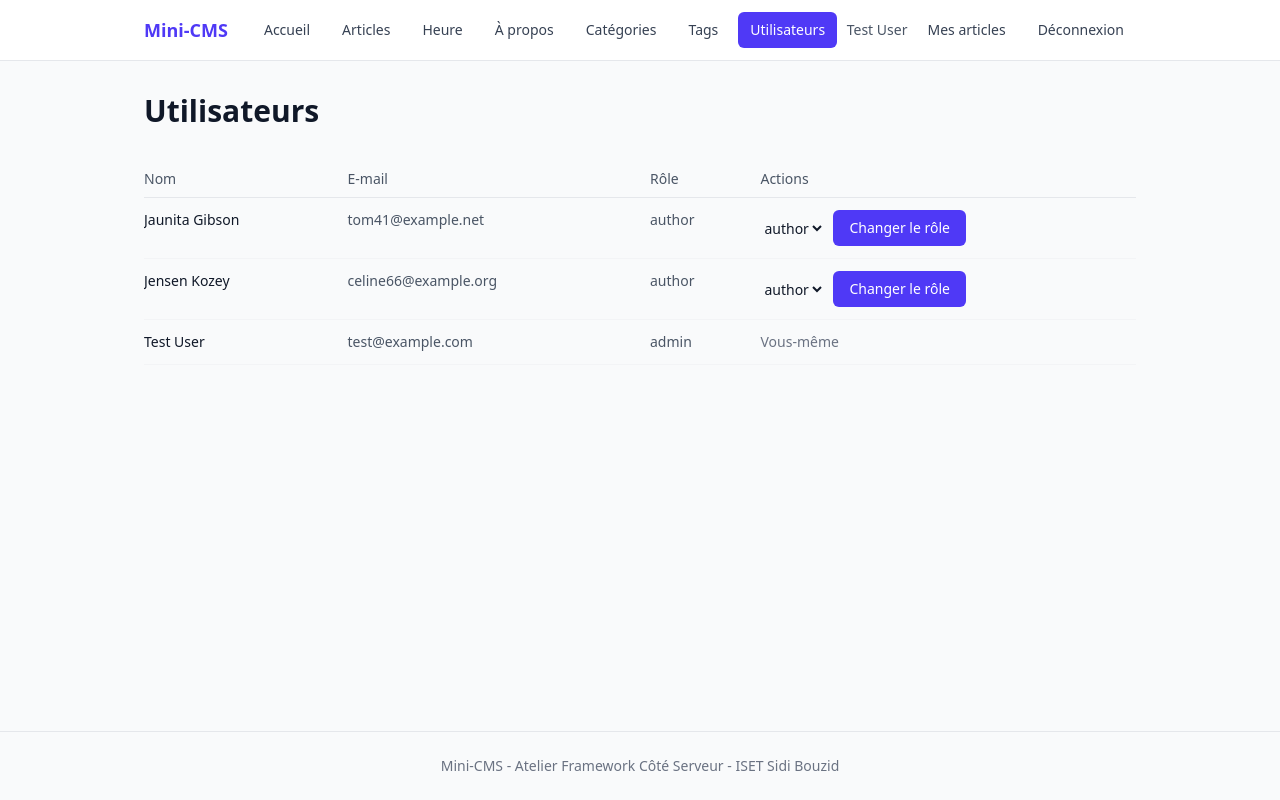
After one commit to bayrem-db/mini-cms, a Laravel app: page /admin/utilisateurs in a window 1280 px wide. The commit adds this page. Run offline with Laravel 12, Linux system fonts and the light colour scheme; a user stored in the database is signed in; data comes from the database, SQL or seed files in the repository; style sheets or scripts are compiled from the project's sources.

Commit message:
Defi : gestion des roles

```diff
--- /dev/null
+++ b/app/Http/Controllers/UserController.php
@@ -0,0 +1,26 @@
+<?php
+
+namespace App\Http\Controllers;
+
+use App\Http\Requests\UpdateUserRoleRequest;
+use App\Models\User;
+use Illuminate\Http\RedirectResponse;
+use Illuminate\View\View;
+
+class UserController extends Controller
+{
+    public function index(): View
+    {
+        return view('admin.users.index', [
+            'users' => User::orderBy('name')->get(),
+        ]);
+    }
+
+    public function updateRole(UpdateUserRoleRequest $request, User $user): RedirectResponse
+    {
+        $user->role = $request->validated()['role'];
+        $user->save();
+
+        return redirect()->route('admin.users.index')->with('success', 'Rôle mis à jour.');
+    }
+}
--- a/app/Policies/PostPolicy.php
+++ b/app/Policies/PostPolicy.php
@@ -32,7 +32,7 @@ class PostPolicy
      */
     public function update(User $user, Post $post): bool
     {
-        return $user->isAdmin() || $user->id === $post->user_id;
+        return $user->id === $post->user_id;
     }
 
     /**
--- a/app/Providers/AppServiceProvider.php
+++ b/app/Providers/AppServiceProvider.php
@@ -24,6 +24,21 @@ class AppServiceProvider extends ServiceProvider
     {
         Model::preventLazyLoading(! app()->isProduction());
 
+        Gate::before(function (User $user, string $ability, array $arguments) {
+            if (! $user->isAdmin()) {
+                return null;
+            }
+
+            if ($ability === 'changeRole'
+                && isset($arguments[0])
+                && $arguments[0] instanceof User
+                && $arguments[0]->id === $user->id) {
+                return false;
+            }
+
+            return true;
+        });
+
         Gate::define('manage-categories', fn (User $user) => $user->isAdmin());
         Gate::define('manage-tags', fn (User $user) => $user->isAdmin());
     }
--- /dev/null
+++ b/resources/views/admin/users/index.blade.php
@@ -0,0 +1,50 @@
+<x-layout>
+  <x-slot:title>Utilisateurs - Mini-CMS</x-slot:title>
+
+  <div class="mb-8 flex flex-wrap items-center justify-between gap-4">
+    <h1 class="text-3xl font-bold text-gray-900">Utilisateurs</h1>
+  </div>
+
+  <div class="overflow-x-auto">
+    <table class="w-full text-left text-sm">
+      <thead class="border-b border-gray-200 text-gray-600">
+        <tr>
+          <th scope="col" class="py-2 pr-4 font-medium">Nom</th>
+          <th scope="col" class="py-2 pr-4 font-medium">E-mail</th>
+          <th scope="col" class="py-2 pr-4 font-medium">Rôle</th>
+          <th scope="col" class="py-2 font-medium">Actions</th>
+        </tr>
+      </thead>
+      <tbody>
+        @forelse ($users as $user)
+        <tr class="border-b border-gray-100 align-top">
+          <td class="py-3 pr-4 font-medium text-gray-900">{{ $user->name }}</td>
+          <td class="py-3 pr-4 text-gray-600">{{ $user->email }}</td>
+          <td class="py-3 pr-4 text-gray-600">{{ $user->role }}</td>
+          <td class="py-3">
+            @if ($user->id === auth()->id())
+              <span class="text-sm text-gray-500">Vous-même</span>
+            @else
+              <form method="POST" action="{{ route('admin.users.role', $user) }}" class="flex flex-wrap items-center gap-2">
+                @csrf
+                @method('PATCH')
+
+                <select name="role" class="rounded-md border-gray-300 text-sm">
+                  <option value="author" @selected($user->role === 'author')>author</option>
+                  <option value="admin" @selected($user->role === 'admin')>admin</option>
+                </select>
+
+                <button type="submit" class="rounded-md bg-indigo-600 px-4 py-2 text-sm font-medium text-white hover:bg-indigo-700">Changer le rôle</button>
+              </form>
+            @endif
+          </td>
+        </tr>
+        @empty
+        <tr>
+          <td colspan="4" class="py-6 text-center text-gray-500">Aucun utilisateur.</td>
+        </tr>
+        @endforelse
+      </tbody>
+    </table>
+  </div>
+</x-layout>
--- a/resources/views/components/navbar.blade.php
+++ b/resources/views/components/navbar.blade.php
@@ -11,6 +11,9 @@
     @endcan
     @can('manage-tags')
     <x-nav-link to="admin.tags.index" match="admin.tags.*">Tags</x-nav-link>
+    @endcan
+    @can('manage-categories')
+    <x-nav-link to="admin.users.index" match="admin.users.*">Utilisateurs</x-nav-link>
     @endcan
 
     <div class="ml-auto flex flex-wrap items-center gap-2">
--- a/routes/web.php
+++ b/routes/web.php
@@ -6,6 +6,7 @@ use App\Http\Controllers\CategoryController;
 use App\Http\Controllers\PageController;
 use App\Http\Controllers\PostController;
 use App\Http\Controllers\TagController;
+use App\Http\Controllers\UserController;
 use Illuminate\Support\Facades\Route;
 
 Route::get('/', [PageController::class, 'home'])->name('home');
@@ -39,6 +40,8 @@ Route::middleware('writable')->group(function () {
         Route::prefix('admin')->name('admin.')->middleware('admin')->group(function () {
             Route::resource('categories', CategoryController::class)->except('show');
             Route::resource('tags', TagController::class)->except('show');
+            Route::get('utilisateurs', [UserController::class, 'index'])->name('users.index');
+            Route::patch('utilisateurs/{user}/role', [UserController::class, 'updateRole'])->name('users.role');
         });
     });
 
```
Also changed, not shown: app/Http/Requests/UpdateUserRoleRequest.php (added, +29 -0 lines), app/Policies/UserPolicy.php (added, +16 -0 lines), notes/s12-defi.md (added, +8 -0 lines), tests/Feature/UserRoleTest.php (added, +29 -0 lines).
